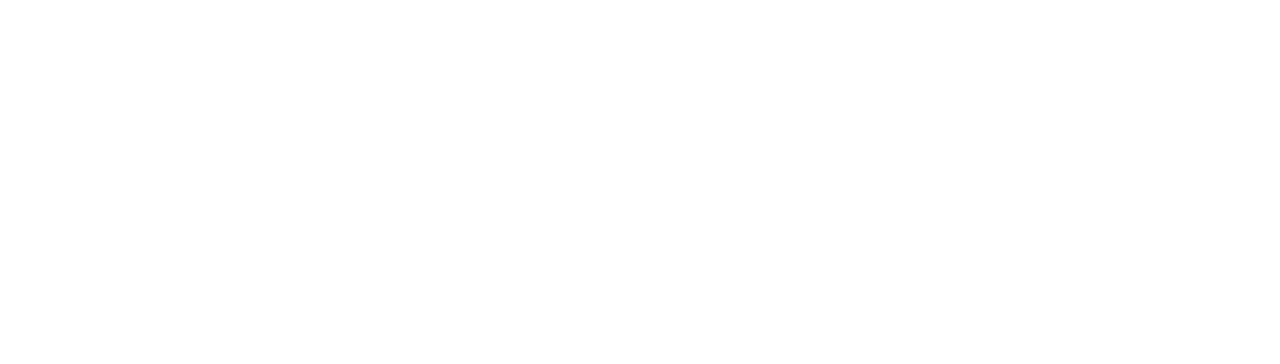
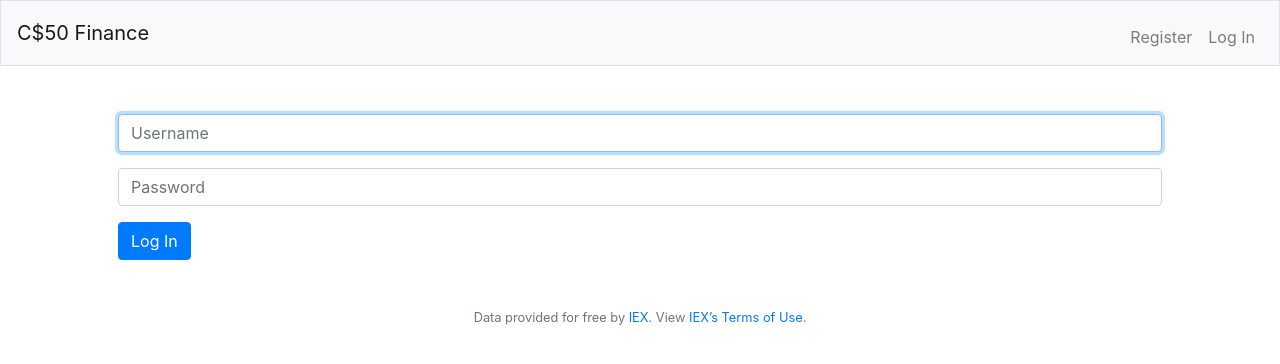
Before and after one commit to DjLawRee/EDIBO-Final-Project, a Flask app: page /login in a window 1280 px wide. Before the commit the part shown is empty. Shown: the top 364 px of the page. Run offline with Flask 2, Linux system fonts and the light colour scheme; some libraries are stand-ins or nearby versions.

Commit message:
Login.html and layout.html changes

```diff
--- a/Templates/layout.html
+++ b/Templates/layout.html
@@ -1,12 +1,71 @@
 <!DOCTYPE html>
+
 <html lang="en">
-<head>
-    <meta charset="UTF-8">
-    <meta http-equiv="X-UA-Compatible" content="IE=edge">
-    <meta name="viewport" content="width=device-width, initial-scale=1.0">
-    <title>Document</title>
-</head>
-<body>
 
-</body>
+    <head>
+
+        <meta charset="utf-8">
+        <meta name="viewport" content="initial-scale=1, width=device-width">
+
+        <!-- http://getbootstrap.com/docs/4.5/ -->
+        <link rel="stylesheet" href="https://cdn.jsdelivr.net/npm/bootstrap@4.5.3/dist/css/bootstrap.min.css" integrity="sha384-TX8t27EcRE3e/ihU7zmQxVncDAy5uIKz4rEkgIXeMed4M0jlfIDPvg6uqKI2xXr2" crossorigin="anonymous">
+
+        <!-- https://favicon.io/emoji-favicons/money-mouth-face/ -->
+        <link href="/static/favicon.ico" rel="icon">
+
+        <link href="/static/styles.css" rel="stylesheet">
+
+        <!-- http://getbootstrap.com/docs/4.5/ -->
+        <script src="https://code.jquery.com/jquery-3.5.1.slim.min.js" integrity="sha384-DfXdz2htPH0lsSSs5nCTpuj/zy4C+OGpamoFVy38MVBnE+IbbVYUew+OrCXaRkfj" crossorigin="anonymous"></script>
+        <script src="https://cdn.jsdelivr.net/npm/bootstrap@4.5.3/dist/js/bootstrap.bundle.min.js" integrity="sha384-ho+j7jyWK8fNQe+A12Hb8AhRq26LrZ/JpcUGGOn+Y7RsweNrtN/tE3MoK7ZeZDyx" crossorigin="anonymous"></script>
+
+        <title>C$50 Finance: {% block title %}{% endblock %}</title>
+
+    </head>
+
+    <body>
+
+        <nav class="navbar navbar-expand-md navbar-light bg-light border">
+            <a class="navbar-brand" href="/"><span class="blue">C</span><span class="red">$</span><span class="yellow">5</span><span class="green">0</span> <span class="red">Finance</span></a>
+            <button aria-controls="navbar" aria-expanded="false" aria-label="Toggle navigation" class="navbar-toggler" data-target="#navbar" data-toggle="collapse" type="button">
+                <span class="navbar-toggler-icon"></span>
+            </button>
+            <div class="collapse navbar-collapse" id="navbar">
+                {% if session.user_id %}
+                    <ul class="navbar-nav mr-auto mt-2">
+                        <li class="nav-item"><a class="nav-link" href="/quote">Quote</a></li>
+                        <li class="nav-item"><a class="nav-link" href="/buy">Buy</a></li>
+                        <li class="nav-item"><a class="nav-link" href="/sell">Sell</a></li>
+                        <li class="nav-item"><a class="nav-link" href="/history">History</a></li>
+                    </ul>
+                    <ul class="navbar-nav ml-auto mt-2">
+                        <li class="nav-item"><a class="nav-link" href="/logout">Log Out</a></li>
+                    </ul>
+                {% else %}
+                    <ul class="navbar-nav ml-auto mt-2">
+                        <li class="nav-item"><a class="nav-link" href="/register">Register</a></li>
+                        <li class="nav-item"><a class="nav-link" href="/login">Log In</a></li>
+                    </ul>
+                {% endif %}
+            </div>
+        </nav>
+
+        {% if get_flashed_messages() %}
+            <header>
+                <div class="alert alert-primary border text-center" role="alert">
+                    {{ get_flashed_messages() | join(" ") }}
+                </div>
+            </header>
+        {% endif %}
+
+        <main class="container p-5">
+            {% block main %}{% endblock %}
+        </main>
+
+        <footer class="small text-center text-muted">
+            Data provided for free by <a href="https://iextrading.com/developer">IEX</a>. View <a href="https://iextrading.com/api-exhibit-a/">IEX’s Terms of Use</a>.
+        </footer>
+
+    </body>
+
 </html>
--- a/Templates/login.html
+++ b/Templates/login.html
@@ -0,0 +1,17 @@
+{% extends "layout.html" %}
+
+{% block title %}
+    Log In
+{% endblock %}
+
+{% block main %}
+    <form action="/login" method="post">
+        <div class="form-group">
+            <input autocomplete="off" autofocus class="form-control" name="username" placeholder="Username" type="text">
+        </div>
+        <div class="form-group">
+            <input class="form-control" name="password" placeholder="Password" type="password">
+        </div>
+        <button class="btn btn-primary" type="submit">Log In</button>
+    </form>
+{% endblock %}
```
